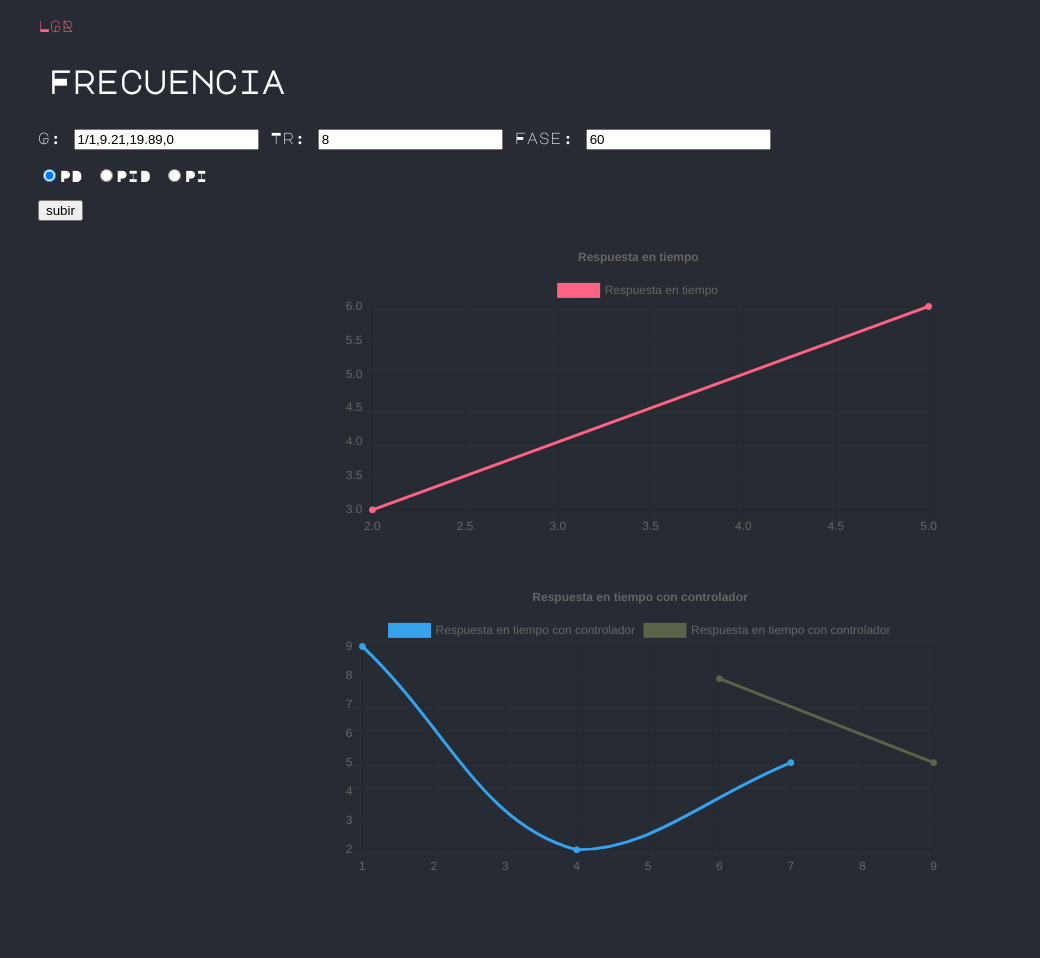
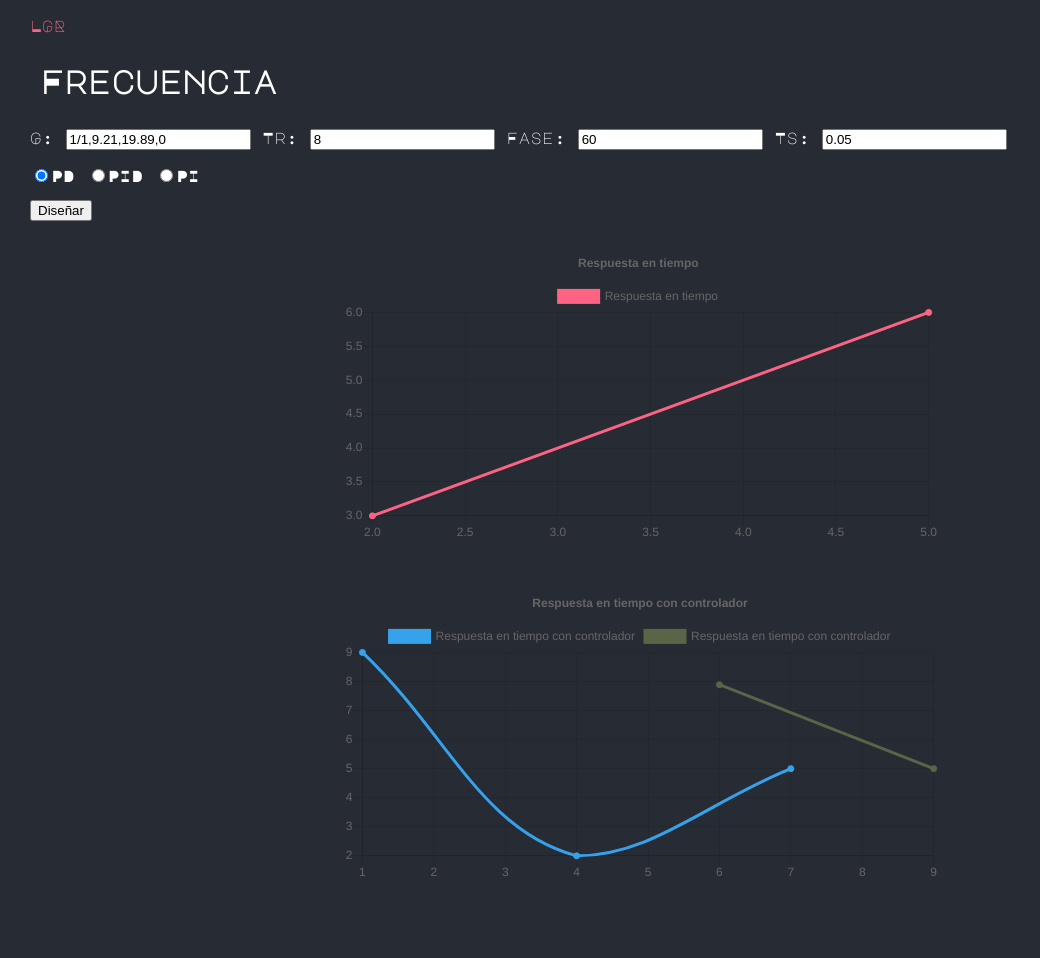
Before and after one commit to pedabraham/ControlDashboard, a Flask app: page /freq in a window 1280 px wide. Shown: the whole page, without its empty margins (0-1040 px from the left). Before the commit the page ends 870 px from the top, so only its background shows below. Run offline with Flask 2, Linux system fonts and the light colour scheme; parts of the project's set-up code (start-up, migrations or seed data) failed here and were passed over; some libraries are stand-ins or nearby versions.

Commit message:
Actualización de diseño en 'Frecuencia'

```diff
--- a/LGR/app.py
+++ b/LGR/app.py
@@ -169,16 +169,31 @@ def controladorByFreq(planta,accion,tr,fase):
   if accion == "PD":
         sal = " kp= " + str(kp) + " Td= " + str(td)
         print(sal)
+        constantes = {
+            'ti' : 0,
+            'td' : td,
+            'kp' : kp
+        }
   elif accion == "PID":
-        sal = (" kp= " + str(KP_pid) +
-               " Td= " + str(TdPID) + " Ti= " + str(TiPID))
+        sal = (" kp= " + str(KP_pid[0]) +
+               " Td= " + str(TdPID[0]) + " Ti= " + str(TiPID[0]))
         print(sal)
+        constantes = {
+            'ti' : TiPID[0],
+            'td' : TdPID[0],
+            'kp' : KP_pid[0]
+        }
   elif accion == "PI":
         sal = (" kp= " + str(kp) + " Ti= " + str(ti))
         print(sal)
+        constantes = {
+            'ti' : ti,
+            'td' : 0,
+            'kp' : kp
+        }
   else:
         print("No se tiene definicion de la accion de control deseada; las acciones de control definidas son I, P, PI, PD y PID")
-  return (sal,Tin, yin,Tout, yout)
+  return (sal,Tin, yin,Tout, yout,constantes)
 
 def setValoresEqDif(constantes,accion,T):
     if accion == "PD":
@@ -313,9 +328,10 @@ def index():
         #salidaHtml = str(velocidad)
 @app.route('/freq', methods=['GET','POST'])
 def freq():
+    webC = {'estado':'none'}
     if request.method == 'POST':
         # Then get the data from the form
-        global GPlantaStrInput,tr,fase
+        global GPlantaStrInput,tr,fase,T,Ts
         GPlantaStrInput = request.form['G']
         GPlantaStr = GPlantaStrInput.split("/")
         num = [float(i) for i in GPlantaStr[0].split(',')]
@@ -327,11 +343,13 @@ def freq():
         accion = request.form['action']
         tr = request.form['tr']
         fase = request.form['fase']
+        Ts = request.form['ts']
+        T = float(Ts)
         #respt = controladorByLGR(GPlanta, accion, -2 + 2.5j)
         if float(tr)>0 and float(fase)>0:
-            constantes,Tin, yin,Tout, yout = controladorByFreq(GPlanta, accion, float(tr),float(fase))
+            sal,Tin, yin,Tout, yout,constantes = controladorByFreq(GPlanta, accion, float(tr),float(fase))
         else:
-            constantes,Tin, yin,Tout, yout = controladorByFreq(GPlanta, accion, 5,6) # NOTE: No hay tiempos en 0 o menores por lo que solo se ponen unos polos dominantes de referencia
+            sal,Tin, yin,Tout, yout,constantes = controladorByFreq(GPlanta, accion, 5,6) # NOTE: No hay tiempos en 0 o menores por lo que solo se ponen unos polos dominantes de referencia
 
         """rI  =   list(zip(*rI))
         realI = np.real(rI)
@@ -339,13 +357,16 @@ def freq():
         rO  =   list(zip(*rO))
         realO = np.real(rO)
         imagO = np.imag(rO)"""
+
+        valoresEqDif = setValoresEqDif(constantes,accion,T)
+        webC['estado']='inline'
         #respuesta = "request.form['vel']"
         #respuesta2 = request.form['u']
         # print(GPlanta)
 
-        return render_template('freq.html', planta=GPlantaStrInput, tr=tr, fase=fase,constantes=constantes,Tin=[Tin.tolist()], yin=[yin.tolist()],Tout=[Tout.tolist()], yout=[yout.tolist()])
+        return render_template('freq.html',ts=Ts, estado=webC, valoresEqDif=str(valoresEqDif), planta=GPlantaStrInput, tr=tr, fase=fase,constantes=sal,Tin=[Tin.tolist()], yin=[yin.tolist()],Tout=[Tout.tolist()], yout=[yout.tolist()])
     else:
-        return render_template('freq.html', planta=GPlantaStrInput, tr=tr, fase=fase,constantes="",Tin=[[5,2]], yin=[[6,3]],Tout=[[7,4,1],[6,9]], yout=[[5,2,9],[7.89,5]])
+        return render_template('freq.html',ts=Ts, estado=webC, valoresEqDif='', planta=GPlantaStrInput, tr=tr, fase=fase,constantes="",Tin=[[5,2]], yin=[[6,3]],Tout=[[7,4,1],[6,9]], yout=[[5,2,9],[7.89,5]])
 
 @app.route('/controlar', methods=['GET','POST'])
 def usoDeControlador():
--- a/LGR/templates/freq.html
+++ b/LGR/templates/freq.html
@@ -8,8 +8,10 @@
     <title>ControlMaker</title>
     <style media="screen">
       body{
-          padding-left:  30px;
-          padding-right: 30px;
+        margin-left : 0;
+        margin-right : 0;
+        margin-bottom: 0;
+        padding: 0px;
         font-family: 'Major Mono Display', monospace;
         background-color: #272C34;
         color: white;
@@ -43,10 +45,26 @@
         background-color: transparent;
         text-decoration: none;
       }
+      .referencia{
+        background-color: #36A2EB;
+        padding-left:  30px;
+        padding-right: 30px;
+        padding-bottom: 10px;
 
+
+      }
+      .diseño{
+        padding-left:  30px;
+        padding-right: 30px;
+      }
+      .refOutside{
+        background-color: #36A2EB;
+      }
     </style>
   </head>
   <body>
+    <div class="diseño">
+
       <nav>
         <right><a href="/">LGR</a></right>
       </nav>
@@ -59,6 +77,7 @@
         G: <input type="text" name="G" value={{planta}}>
         Tr: <input type="text" name="tr" value={{tr}}>
         Fase: <input type="text" name="fase" value={{fase}}>
+        Ts: <input type="text" name="ts" value="{{ts}}">
         <br>
         <br>
         <input type="radio" name="action" value="PD" checked>PD
@@ -66,17 +85,50 @@
         <input type="radio" name="action" value="PI">PI <br>
         <br>
 
-      <button type="submit" name="button">subir</button>
+        <button type="submit" name="button">Diseñar</button>
       </form>
 
       <div class="">
         <h3>{{constantes}}</h3>
+        <h6>{{valoresEqDif}}</h6>
       </div>
 
       <div class="container">
       </div>
 
+      <div class="">
+        <center>
+        <input type="button" name="" onclick="controlUself()" value="Usar controlador" id="activar2" style="display:none;">
+        <br>
+      </center>
+      </div>
+      <br>
+    </div>
+
+    <div class="refOutside" id="refOutside">
+      <center>
+        <div class="referencia" id='referencia' style="display:none;">
+          <br>
+          Referencia= <input type="text" name="refControl" value="0" ><br><br>
+          <input type="button" name="" value="Establecer" class="but1" >
+          <br>
+          <br>
+
+
+        </div>
+      </center>
+    </div>
+
     <script>
+
+    document.getElementById('activar2').style.display = {{estado|tojson|safe}}.estado;
+    function controlUself(){
+      console.log('90');
+      document.getElementById('referencia').style.display = 'inline';
+      location.replace("/freq#refOutside");
+      //document.getElementById('refOutside').style.padding-top = '30px';
+      //document.getElementById('referencia').style.margin-right = 0;
+    }
 
       function setPlot(features){
         var Data = features.Yset;
```
Lines whose indentation alone changed are shown as unchanged.
